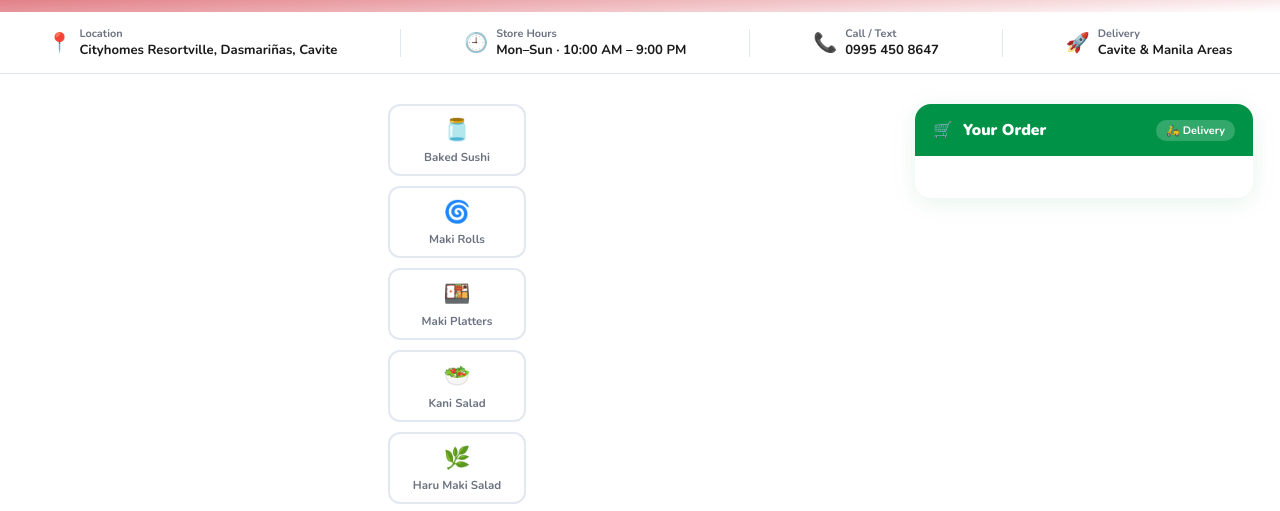
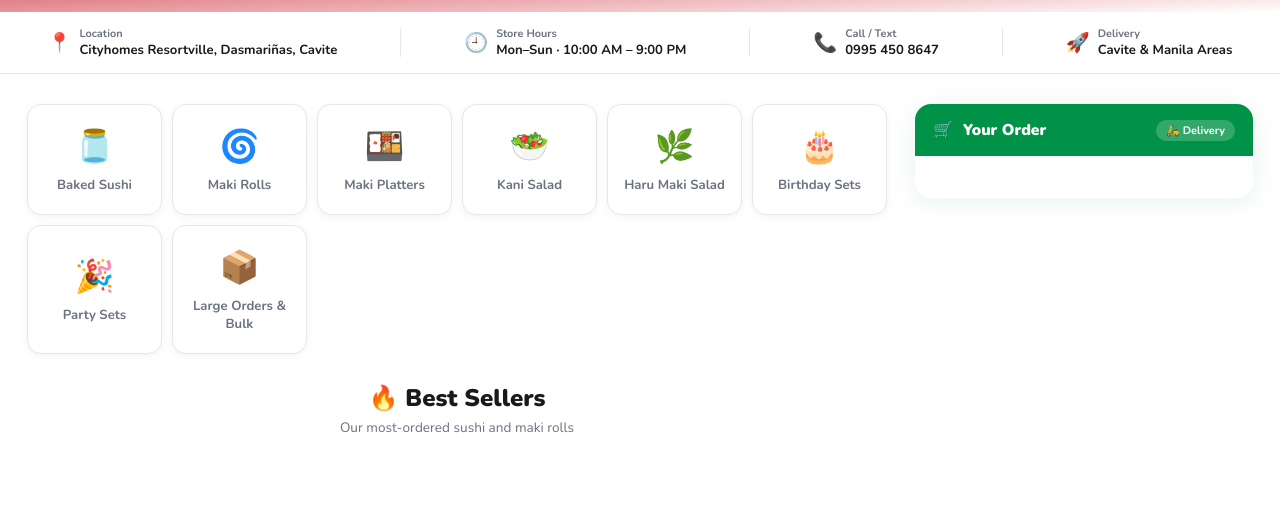
Before and after one commit to meisems/online-delivering-platform, a plain HTML site: page index.html in a window 1280 px wide. Shown: the part 803-1314 px from the top of the page. Drawn offline with nearby package versions, Linux system fonts and the light colour scheme.

Commit message:
Update styles.css

```diff
--- a/css/styles.css
+++ b/css/styles.css
@@ -199,6 +199,7 @@ body { font-family: 'Nunito', sans-serif; background: #ffffff; color: var(--dark
 
 /* DESKTOP SIDEBAR */
 .cat-sidebar { width: 188px; flex-shrink: 0; position: sticky; top: 84px; }
+.cat-sidebar { display: none; }
 .cat-sidebar-title { font-size: 0.68rem; font-weight: 900; color: var(--gray); letter-spacing: 1.5px; text-transform: uppercase; margin-bottom: 12px; padding: 0 10px; }
 .cat-item {
   display: flex; align-items: center; gap: 10px;
@@ -215,18 +216,38 @@ body { font-family: 'Nunito', sans-serif; background: #ffffff; color: var(--dark
 
 /* Mobile category scroll */
 .mobile-cats {
-  display: none; gap: 8px; overflow-x: auto;
-  padding-bottom: 8px; margin-bottom: 20px; scrollbar-width: none; width: 100%;
+  display: grid !important;
+  grid-template-columns: repeat(auto-fill, minmax(130px, 1fr));
+  gap: 12px;
+  margin-bottom: 28px;
+  width: 100%;
+  overflow-x: unset;
+  padding-bottom: 0;
 }
 .mobile-cats::-webkit-scrollbar { display: none; }
+.mobile-cats::-webkit-scrollbar { display: none; }
 .m-cat-btn {
-  flex-shrink: 0; display: flex; flex-direction: column; align-items: center; gap: 4px;
-  padding: 9px 12px; border-radius: 12px; border: 2px solid var(--border);
-  background: var(--white); cursor: pointer; font-family: 'Nunito', sans-serif;
-  font-weight: 700; font-size: 0.72rem; color: var(--gray); transition: all 0.2s;
+  flex-shrink: unset;
+  display: flex;
+  flex-direction: column;
+  align-items: center;
+  justify-content: center;
+  gap: 8px;
+  padding: 20px 10px;
+  border-radius: 14px;
+  border: 1.5px solid var(--border);
+  background: var(--white);
+  cursor: pointer;
+  font-family: 'Nunito', sans-serif;
+  font-weight: 700;
+  font-size: 0.82rem;
+  color: var(--gray);
+  transition: all 0.2s;
+  box-shadow: 0 2px 8px rgba(0,0,0,0.05);
 }
+.m-cat-btn:hover { border-color: var(--primary); color: var(--primary); background: var(--primary-bg); }
 .m-cat-btn.active { border-color: var(--primary); color: var(--primary); background: var(--primary-bg); }
-.m-cat-btn span:first-child { font-size: 1.35rem; }
+.m-cat-btn span:first-child { font-size: 2rem; }
 
 /* SECTION HEADER */
 .section-hd { margin-bottom: 20px; }
```
